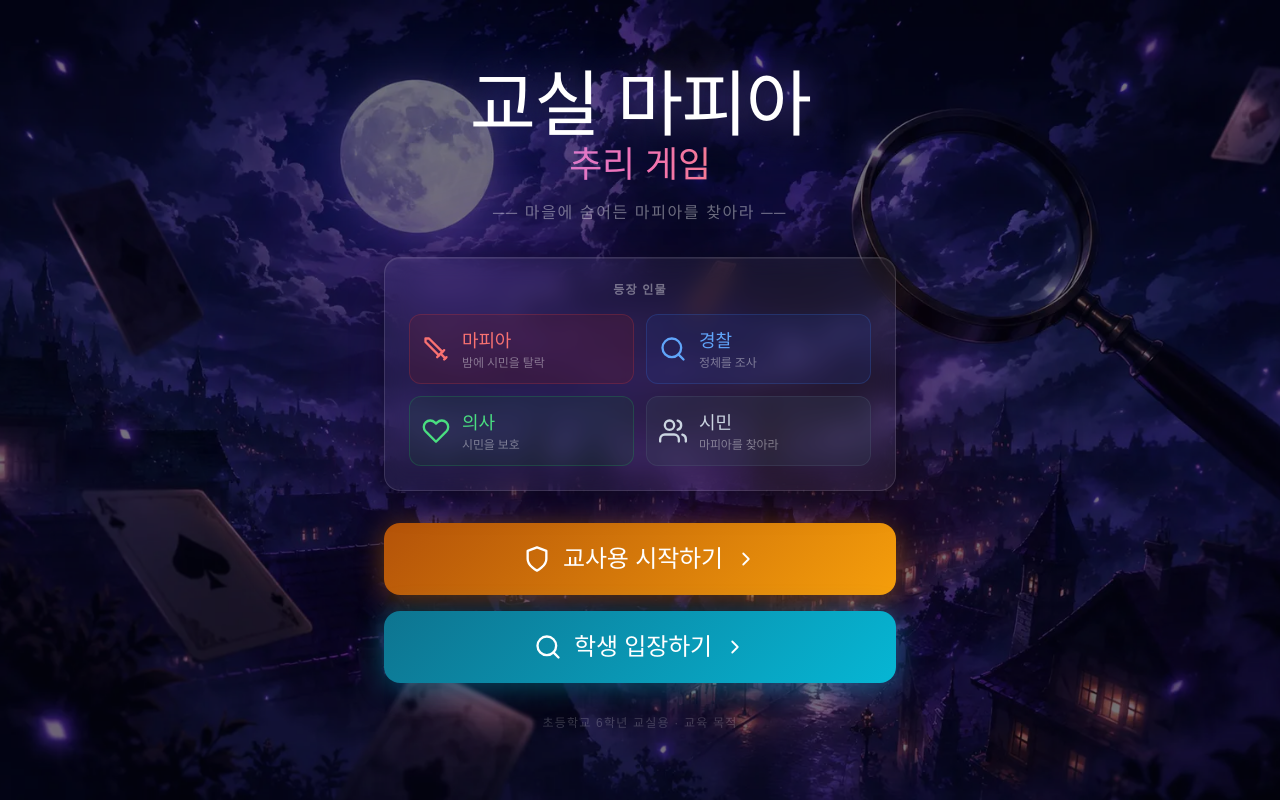
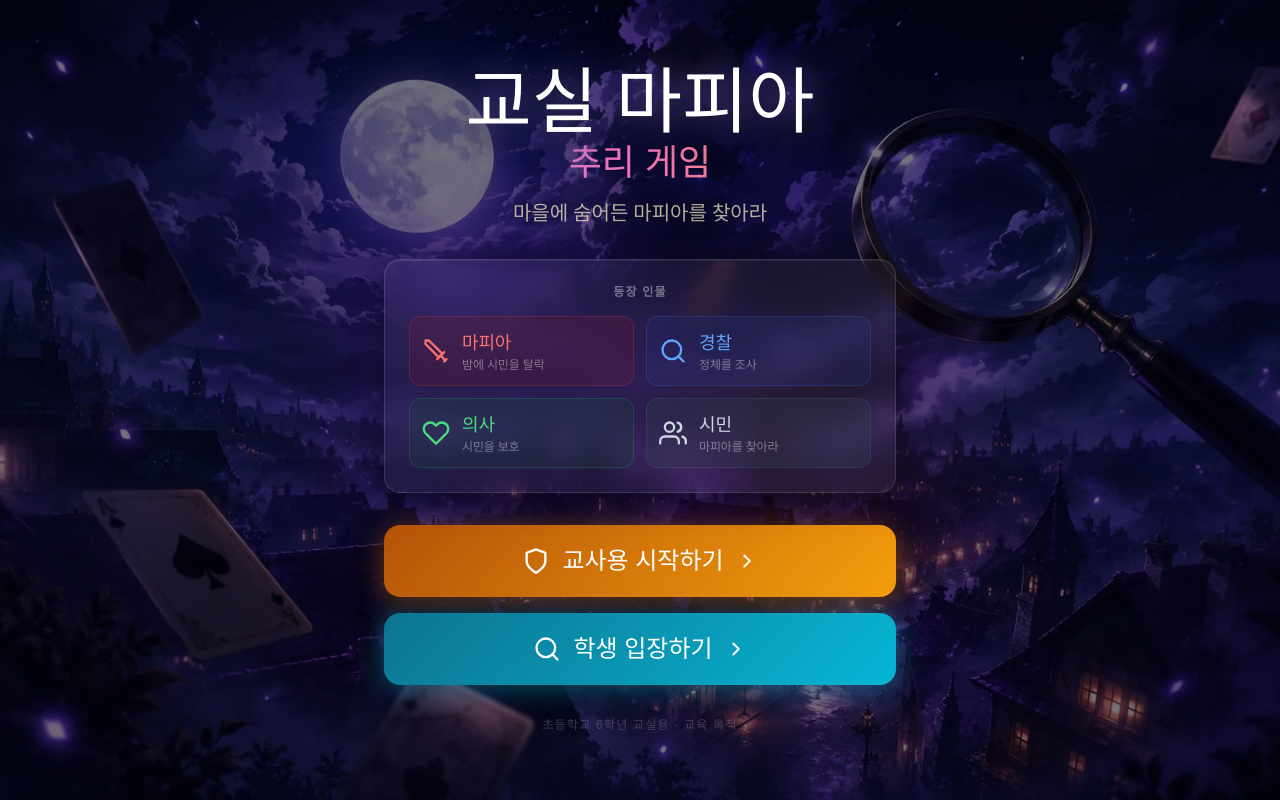
Before and after one commit to bumsoo0917-bot/mafia-classroom-game, a Next.js app: page / in a window 1280 px wide. Built offline with nearby package versions, Linux system fonts and the light colour scheme.

Commit message:
Polish mafia game typography and ending navigation

```diff
--- a/src/app/globals.css
+++ b/src/app/globals.css
@@ -2,7 +2,7 @@
 @tailwind components;
 @tailwind utilities;
 
-@import url('https://fonts.googleapis.com/css2?family=Black+Han+Sans&family=Noto+Sans+KR:wght@400;700;900&display=swap');
+@import url('https://fonts.googleapis.com/css2?family=Black+Han+Sans&family=Noto+Sans+KR:wght@400;700;900&family=Song+Myung&display=swap');
 
 :root {
   --foreground-rgb: 255, 255, 255;
--- a/src/app/page.tsx
+++ b/src/app/page.tsx
@@ -32,8 +32,12 @@ export default function Home() {
         <div className="space-y-4">
           <div>
             <h1
-              className="text-6xl md:text-7xl text-white leading-tight tracking-tight"
-              style={{ fontFamily: '"Black Han Sans", sans-serif', textShadow: '0 0 40px rgba(167,139,250,0.5)' }}
+              className="text-6xl md:text-7xl text-white leading-tight"
+              style={{
+                fontFamily: '"Song Myung", "Black Han Sans", serif',
+                letterSpacing: 0,
+                textShadow: '0 0 34px rgba(167,139,250,0.62), 0 8px 28px rgba(0,0,0,0.72)',
+              }}
             >
               교실 마피아
             </h1>
@@ -41,6 +45,7 @@ export default function Home() {
               className="text-3xl md:text-4xl mt-1"
               style={{
                 fontFamily: '"Black Han Sans", sans-serif',
+                letterSpacing: 0,
                 background: 'linear-gradient(90deg, #a78bfa, #f472b6, #fb923c)',
                 WebkitBackgroundClip: 'text',
                 WebkitTextFillColor: 'transparent',
@@ -49,8 +54,11 @@ export default function Home() {
               추리 게임
             </h2>
           </div>
-          <p className="text-white/40 text-base tracking-widest uppercase font-medium">
-            ── 마을에 숨어든 마피아를 찾아라 ──
+          <p
+            className="text-amber-100/70 text-lg md:text-xl font-medium"
+            style={{ fontFamily: '"Song Myung", serif', letterSpacing: 0 }}
+          >
+            마을에 숨어든 마피아를 찾아라
           </p>
         </div>
 
@@ -94,6 +102,7 @@ export default function Home() {
               className="w-full flex items-center justify-center gap-3 py-5 px-8 rounded-2xl text-2xl transition-all duration-200 hover:scale-105 active:scale-95 text-white"
               style={{
                 fontFamily: '"Black Han Sans", sans-serif',
+                letterSpacing: 0,
                 background: 'linear-gradient(135deg, #b45309, #f59e0b)',
                 boxShadow: '0 4px 28px rgba(217,119,6,0.45)',
               }}
@@ -108,6 +117,7 @@ export default function Home() {
               className="w-full flex items-center justify-center gap-3 py-5 px-8 rounded-2xl text-2xl transition-all duration-200 hover:scale-105 active:scale-95 text-white"
               style={{
                 fontFamily: '"Black Han Sans", sans-serif',
+                letterSpacing: 0,
                 background: 'linear-gradient(135deg, #0e7490, #06b6d4)',
                 boxShadow: '0 4px 28px rgba(6,182,212,0.4)',
               }}
--- a/src/app/student/room/[roomId]/page.tsx
+++ b/src/app/student/room/[roomId]/page.tsx
@@ -268,12 +268,20 @@ export default function StudentRoomPage() {
             </div>
           </div>
 
-          <div className="game-card bg-amber-500/20 border-amber-400 space-y-3">
-            <p className="text-2xl font-black text-amber-200">마을에 수상한 밤이 찾아왔습니다</p>
-            <p className="text-white/80 leading-relaxed">
-              평화롭던 {room.roomName} 마을에 마피아가 숨어들었다는 소문이 퍼졌습니다. 시민들은 서로의 표정을 살피며,
-              날이 밝으면 모두 모여 누가 마피아인지 회의를 열기로 했습니다. 하지만 아직 첫 회의가 시작되기 전,
-              마피아는 정체를 드러낼 수 없어 오늘 밤 아무도 공격하지 못합니다.
+          <div className="game-card bg-amber-500/20 border-amber-400 space-y-4 text-center">
+            <p
+              className="text-3xl md:text-4xl text-amber-100 text-glow-white"
+              style={{ fontFamily: '"Song Myung", serif', letterSpacing: 0 }}
+            >
+              마을에 수상한 밤이 찾아왔습니다
+            </p>
+            <p
+              className="text-xl md:text-2xl text-white/85 leading-relaxed text-balance"
+              style={{ fontFamily: '"Song Myung", serif', letterSpacing: 0 }}
+            >
+              평화롭던 {room.roomName} 마을에 마피아가 숨어들었다는 소문이 퍼졌습니다.
+              시민들은 서로의 표정을 살피며, 날이 밝으면 모두 모여 누가 마피아인지 첫 회의를 열기로 했습니다.
+              하지만 아직 첫 회의가 시작되기 전, 마피아는 정체를 드러낼 수 없어 오늘 밤 아무도 공격하지 못합니다.
             </p>
           </div>
 
@@ -590,23 +598,37 @@ export default function StudentRoomPage() {
 
           {room.winner && (
             <div
-              className={`game-card text-center space-y-4 ${
+              className={`game-card text-center space-y-5 border-2 ${
                 room.winner === 'citizen'
-                  ? 'bg-blue-500/20 border-2 border-blue-400'
-                  : 'bg-red-500/20 border-2 border-red-400'
+                  ? 'bg-blue-500/20 border-blue-400'
+                  : 'bg-red-500/20 border-red-400'
               }`}
             >
-              <div className="text-7xl">{room.winner === 'citizen' ? '🏆' : '🎭'}</div>
-              <h2 className="text-4xl font-black text-white">
+              <div className="inline-flex mx-auto px-4 py-1 rounded-full border border-white/20 bg-black/25 text-white/60 text-sm font-black">
+                GAME OVER
+              </div>
+              <div className="text-7xl animate-float">{room.winner === 'citizen' ? '🏆' : '🎭'}</div>
+              <h2
+                className={`text-5xl font-black text-white ${room.winner === 'citizen' ? 'text-glow-blue' : 'text-glow-red'}`}
+                style={{ fontFamily: '"Black Han Sans", sans-serif', letterSpacing: 0 }}
+              >
                 {room.winner === 'citizen' ? '시민팀 승리!' : '마피아팀 승리!'}
               </h2>
               {myPlayer && (
-                <p className="text-xl text-white/70">
+                <p className="text-xl font-bold text-white/80 leading-relaxed">
                   {(myPlayer.team === room.winner)
                     ? '🎉 축하합니다! 당신의 팀이 이겼습니다!'
                     : '아쉽게도 당신의 팀이 졌습니다.'}
                 </p>
               )}
+              <a href="/" className="block pt-2">
+                <button
+                  className="btn-primary w-full text-2xl py-5"
+                  style={{ fontFamily: '"Black Han Sans", sans-serif', letterSpacing: 0 }}
+                >
+                  🏠 메인화면으로 돌아가기
+                </button>
+              </a>
             </div>
           )}
 
@@ -629,7 +651,7 @@ export default function StudentRoomPage() {
           </div>
 
           <a href="/" className="block">
-            <button className="btn-primary w-full">🏠 메인으로 돌아가기</button>
+            <button className="btn-secondary w-full">🏠 메인으로 돌아가기</button>
           </a>
         </div>
       )}
--- a/src/app/teacher/room/[roomId]/page.tsx
+++ b/src/app/teacher/room/[roomId]/page.tsx
@@ -342,6 +342,11 @@ export default function TeacherRoomPage() {
             <h2 className="text-4xl font-black text-white">
               {room.winner === 'citizen' ? '시민팀 승리!' : '마피아팀 승리!'}
             </h2>
+            <a href="/" className="block mt-6">
+              <button className="btn-primary w-full md:w-auto md:px-10">
+                🏠 메인화면으로 돌아가기
+              </button>
+            </a>
           </div>
         )}
 
```
